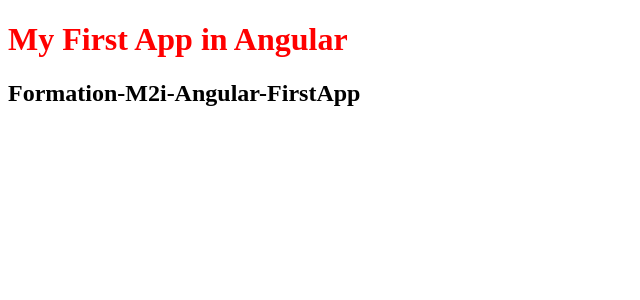
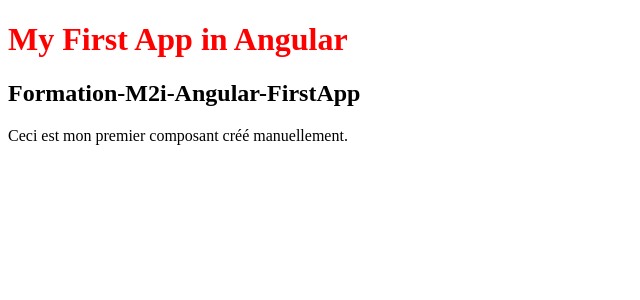
Before and after one commit to ThanhChau82/Formation-M2i-Angular-FirstApp, an Angular app: page / in a window 1280 px wide. Shown: the top 300 px of the page, without its empty margins (0-640 px from the left). Built offline with nearby package versions, Linux system fonts and the light colour scheme.

Commit message:
Ajouter FirstComponent

```diff
--- a/src/app/app.component.html
+++ b/src/app/app.component.html
@@ -1,2 +1,3 @@
 <h1 class="titre-rouge">My First App in Angular</h1>
 <h2>{{title}}</h2>
+<app-first></app-first><!--Ajouter le component FirstComponent-->
--- a/src/app/app.module.ts
+++ b/src/app/app.module.ts
@@ -1,11 +1,13 @@
 import { NgModule } from '@angular/core';
-import { BrowserModule } from '@angular/platform-browser';
+import { BrowserModule } from '@angular/platform-browser'; // Translateur pour les navigateurs
 
 import { AppComponent } from './app.component';
+import { FirstComponent } from './first/first.component';
 
 @NgModule({
   declarations: [
-    AppComponent
+    AppComponent,
+    FirstComponent
   ],
   imports: [
     BrowserModule
--- /dev/null
+++ b/src/app/first/first.component.ts
@@ -0,0 +1,9 @@
+import { Component } from "@angular/core";
+
+@Component({
+    selector : 'app-first',
+    template : `<p>Ceci est mon premier composant créé manuellement.</p>`
+})
+export class FirstComponent{
+
+}
```
